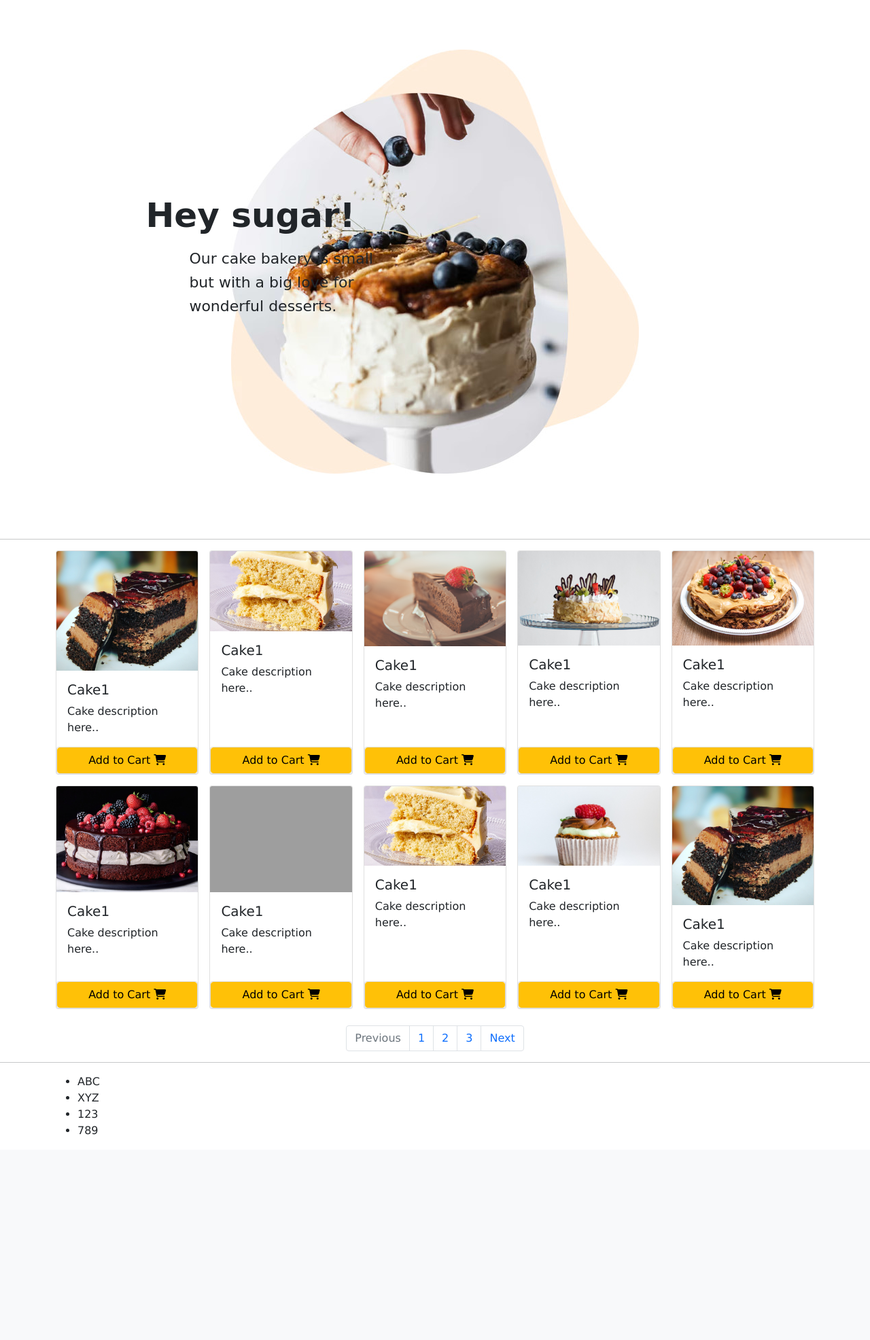
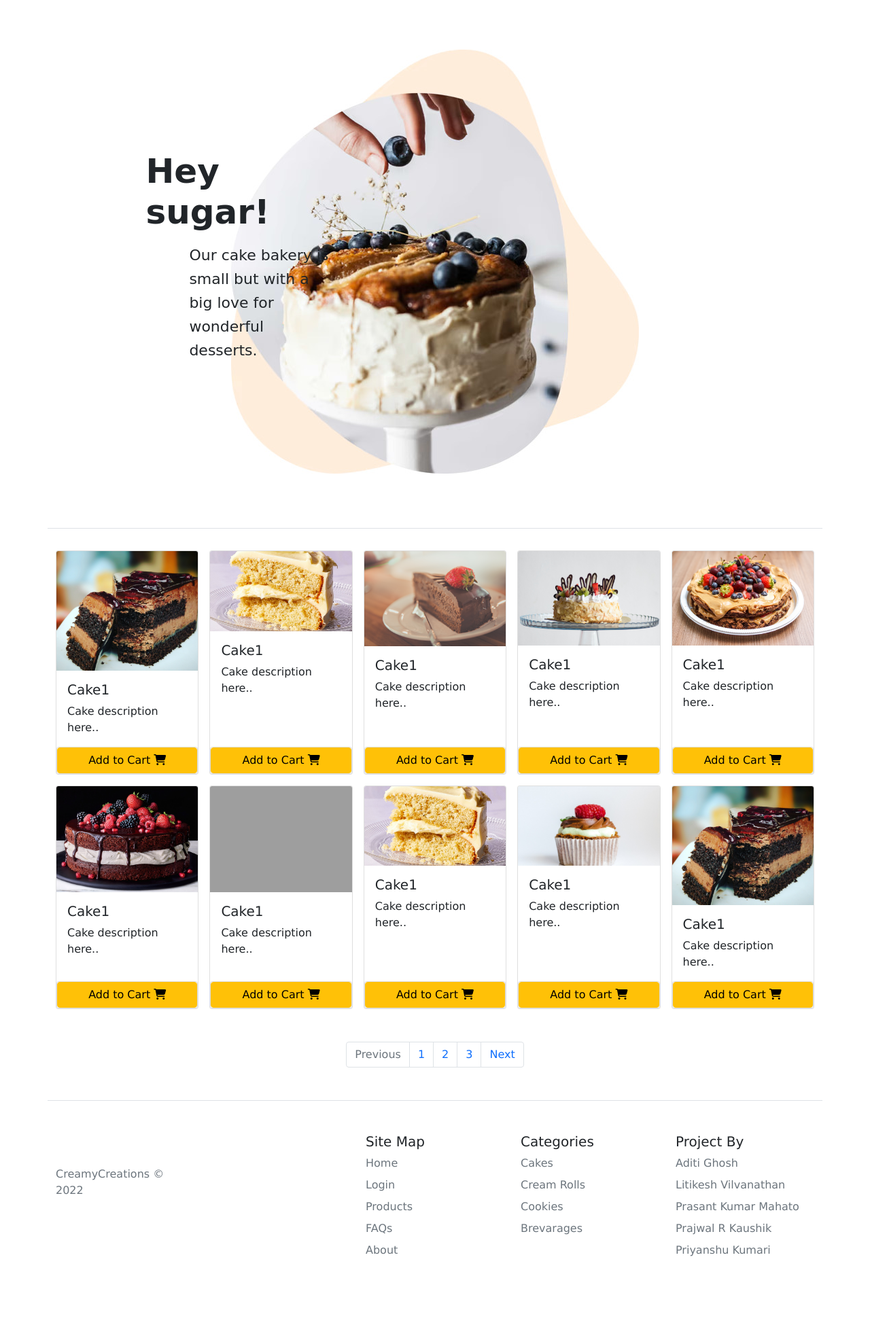
Before and after one commit to prasantmahato/Creamycreations, a PHP site: page / in a window 1280 px wide. Shown: the part 97-2069 px from the top of the page at 68% size. Before the commit the page ends 1767 px from the top, so only its background shows below. Run offline with PHP 8.4, Linux system fonts and the light colour scheme; some libraries are stand-ins or nearby versions; some web fonts are replaced; grey boxes are pictures that could not be loaded.

Commit message:
Refactored some code :hammer:

```diff
--- a/css/main.css
+++ b/css/main.css
@@ -49,7 +49,7 @@ section {
 
 .shop_intro .shop_intro-description {
     position: absolute;
-    width: 30%;
+    width: 25%;
     left: 12%;
     display: flex;
     flex-direction: column;
--- a/index.html
+++ b/index.html
@@ -32,7 +32,7 @@
             </div>
             <div class="p-2">
               <li class="nav-item">
-              <a class="nav-link" href="#">Products</a>
+              <a class="nav-link" href="#products">Products</a>
             </li>
             </div>
             <div class="p-2">
@@ -88,55 +88,8 @@
     </div>
   </section>
 
-  <!-- <div id="carouselExampleDark" class="carousel carousel-light slide" data-bs-ride="carousel">
-    <div class="carousel-indicators">
-      <button type="button" data-bs-target="#carouselExampleDark" data-bs-slide-to="0" class="active" aria-current="true" aria-label="Slide 1"></button>
-      <button type="button" data-bs-target="#carouselExampleDark" data-bs-slide-to="1" aria-label="Slide 2"></button>
-      <button type="button" data-bs-target="#carouselExampleDark" data-bs-slide-to="2" aria-label="Slide 3"></button>
-    </div>
-    <div class="carousel-inner">
-      <div class="carousel-item active" data-bs-interval="10000">
-        <img src="images/pexels-valeria-boltneva-1639567.jpg" class="d-block w-100" alt="...">
-        <div class="carousel-caption d-none d-md-block">
-          <h5>Explore Our Fresh Cakes</h5>
-          <p>Some representative placeholder content for the first slide.</p>
-          <div class="slider-btn">
-            <a href="#products" class="btn">Order Now </a>
-          </div>
-        </div>
-      </div>
-      <div class="carousel-item" data-bs-interval="2000">
-        <img src="images/pexels-archie-binamira-1027811.jpg" class="d-block w-100" alt="...">
-        <div class="carousel-caption d-none d-md-block">
-          <h5>Second slide label</h5>
-          <p>Some representative placeholder content for the second slide.</p>
-          <div class="slider-btn">
-            <a href="#products" class="btn">Order Now </a>
-          </div>
-        </div>
-      </div>
-      <div class="carousel-item">
-        <img src="images/cake3.jpeg" class="d-block w-100" alt="...">
-        <div class="carousel-caption d-none d-md-block">
-          <h5>Third slide label</h5>
-          <p>Some representative placeholder content for the third slide.</p>
-          <div class="slider-btn">
-            <a href="#products" class="btn">Order Now </a>
-          </div>
-        </div>
-      </div>
-    </div>
-    <button class="carousel-control-prev" type="button" data-bs-target="#carouselExampleDark" data-bs-slide="prev">
-      <span class="carousel-control-prev-icon" aria-hidden="true"></span>
-      <span class="visually-hidden">Previous</span>
-    </button>
-    <button class="carousel-control-next" type="button" data-bs-target="#carouselExampleDark" data-bs-slide="next">
-      <span class="carousel-control-next-icon" aria-hidden="true"></span>
-      <span class="visually-hidden">Next</span>
-    </button>
-  </div> -->
-
-      <hr>
+  <div class="border-top container p-3"></div>
+  <!-- <hr>   -->
 
       <div class="container fluid" id="products">
 
@@ -266,6 +219,7 @@
       </div>
 
       <br>
+      <br>
 
       <nav aria-label="Page navigation example">
         <ul class="pagination justify-content-center">
@@ -280,19 +234,54 @@
           </li>
         </ul>
       </nav>
-      <hr>
+
       <div class="container">
-        <div class="footer">
-          <nav>
-            <ul>
-              <li>ABC</li>
-              <li>XYZ</li>
-              <li>123</li>
-              <li>789</li>
-            </ul>
-          </nav>
+      <footer class="row row-cols-1 row-cols-sm-2 row-cols-md-5 py-5 my-5 border-top">
+        <div class="col mb-3">
+          <a href="/" class="d-flex align-items-center mb-3 link-dark text-decoration-none">
+            <svg class="bi me-2" width="40" height="32"><use xlink:href="#bootstrap"></use></svg>
+          </a>
+          <p class="text-muted">CreamyCreations © 2022</p>
         </div>
+
+        <div class="col mb-3">
+
+        </div>
+
+        <div class="col mb-3">
+          <h5>Site Map</h5>
+          <ul class="nav flex-column">
+            <li class="nav-item mb-2"><a href="#" class="nav-link p-0 text-muted">Home</a></li>
+            <li class="nav-item mb-2"><a href="#" class="nav-link p-0 text-muted">Login</a></li>
+            <li class="nav-item mb-2"><a href="#" class="nav-link p-0 text-muted">Products</a></li>
+            <li class="nav-item mb-2"><a href="#" class="nav-link p-0 text-muted">FAQs</a></li>
+            <li class="nav-item mb-2"><a href="#" class="nav-link p-0 text-muted">About</a></li>
+          </ul>
+        </div>
+
+        <div class="col mb-3">
+          <h5>Categories</h5>
+          <ul class="nav flex-column">
+            <li class="nav-item mb-2"><a href="#" class="nav-link p-0 text-muted">Cakes</a></li>
+            <li class="nav-item mb-2"><a href="#" class="nav-link p-0 text-muted">Cream Rolls</a></li>
+            <li class="nav-item mb-2"><a href="#" class="nav-link p-0 text-muted">Cookies</a></li>
+            <li class="nav-item mb-2"><a href="#" class="nav-link p-0 text-muted">Brevarages</a></li>
+          </ul>
+        </div>
+
+        <div class="col mb-3">
+          <h5>Project By</h5>
+          <ul class="nav flex-column">
+            <li class="nav-item mb-2"><a href="#" class="nav-link p-0 text-muted">Aditi Ghosh</a></li>
+            <li class="nav-item mb-2"><a href="#" class="nav-link p-0 text-muted">Litikesh Vilvanathan</a></li>
+            <li class="nav-item mb-2"><a href="#" class="nav-link p-0 text-muted">Prasant Kumar Mahato</a></li>
+            <li class="nav-item mb-2"><a href="#" class="nav-link p-0 text-muted">Prajwal R Kaushik</a></li>
+            <li class="nav-item mb-2"><a href="#" class="nav-link p-0 text-muted">Priyanshu Kumari</a></li>
+          </ul>
+        </div>
+      </footer>
       </div>
+    </div>
 
       <script src="js/addToCart.js"></script>
       <script src="https://cdn.jsdelivr.net/npm/bootstrap@5.0.2/dist/js/bootstrap.bundle.min.js" integrity="sha384-MrcW6ZMFYlzcLA8Nl+NtUVF0sA7MsXsP1UyJoMp4YLEuNSfAP+JcXn/tWtIaxVXM" crossorigin="anonymous"></script>
```
Also changed, not shown: other parts of css/main.css (+10 -41 lines), cart.html (+47 -0 lines), 1 other file.
